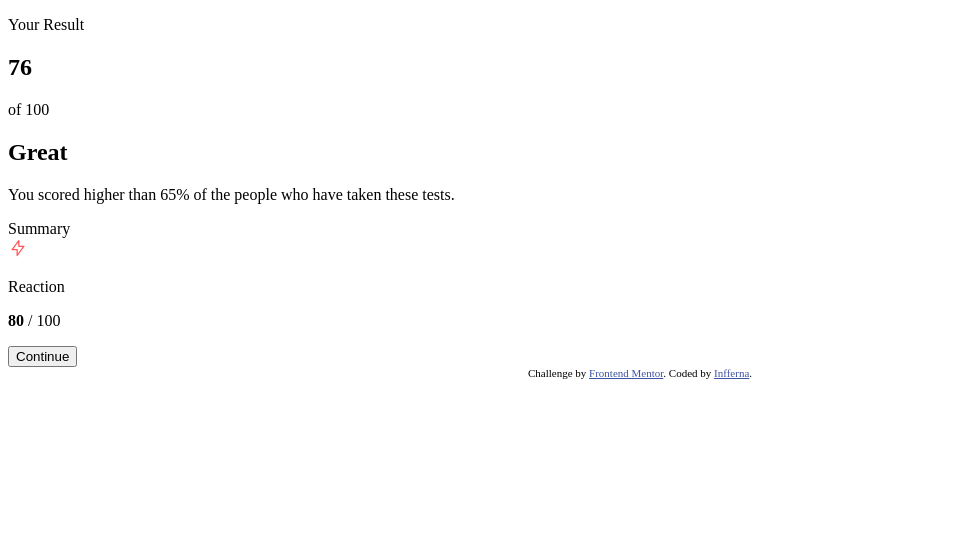
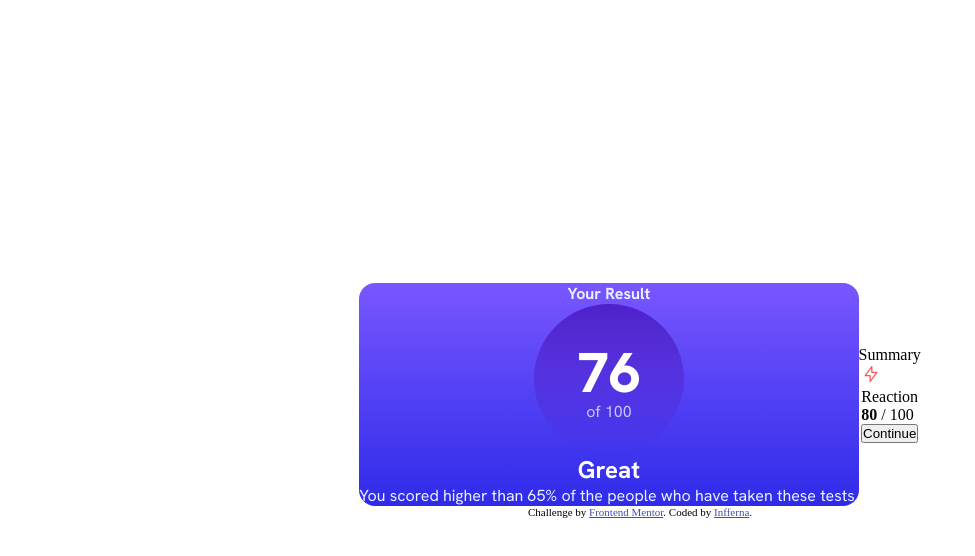
Before and after one commit to Infferna1/Results-Summary, a plain HTML site: page index.html in a window 1280 px wide. Shown: the whole page, without its empty margins (0-975 px from the left). Drawn offline with Linux system fonts and the light colour scheme.

Commit message:
Left side styling wip

```diff
--- a/index.html
+++ b/index.html
@@ -5,6 +5,7 @@
   <meta name="viewport" content="width=device-width, initial-scale=1.0"> <!-- displays site properly based on user's device -->
 
   <link rel="icon" type="image/png" sizes="32x32" href="./assets/images/favicon-32x32.png">
+  <link rel="stylesheet" href="style.css">
 
   <title>Results summary component</title>
 
@@ -21,7 +22,10 @@
       <p>Your Result</p>
     </header>
     <div class="circle">
-      <span><h1>76</h1> of 100</span>
+      <span>
+        <h1>76</h1>
+        <p>of 100</p>
+      </span>
     </div>
     <h2>Great</h2>
     <p>You scored higher than 65% of the people who have taken these tests.</p>
--- /dev/null
+++ b/style.css
@@ -0,0 +1,125 @@
+:root {
+  --background-white: hsl(0, 0%, 100%);
+
+  --background-slate-blue: hsl(252, 100%, 67%);
+  --background-royal-blue: hsl(241, 81%, 54%);
+
+  --circle-violet-blue: hsla(256, 72%, 46%, 1);
+  --circle-persian-blue: hsla(241, 72%, 46%, 0);
+
+  --pale-blue: hsl(221, 100%, 96%);
+  --light-lavender: hsl(241, 100%, 89%);
+  --dark-gray-blue: hsl(224, 30%, 27%);
+}
+
+@font-face {
+  font-family: "Hanken Grotesk";
+  src: url(/assets/fonts/HankenGrotesk-VariableFont_wght.ttf);
+}
+
+@font-face {
+  font-family: "Hanken Grotesk";
+  src: url(/assets/fonts/static/HankenGrotesk-Medium.ttf);
+  font-weight: 500;
+}
+
+@font-face {
+  font-family: "Hanken Grotesk";
+  src: url(/assets/fonts/static/HankenGrotesk-Bold.ttf);
+  font-weight: 700;
+}
+
+@font-face {
+  font-family: "Hanken Grotesk";
+  src: url(/assets/fonts/static/HankenGrotesk-ExtraBold.ttf);
+  font-weight: 800;
+}
+
+* {
+  margin: 0;
+  padding: 0;
+  box-sizing: border-box;
+}
+
+body {
+  background: var(--background-white);
+  display: flex;
+  flex-direction: column;
+  justify-content: center;
+  align-items: center;
+  min-height: 100vh;
+}
+
+.container {
+  max-width: 600px;
+  display: flex;
+  align-content: space-between;
+}
+
+/* LEFT SIDE */
+.container article:first-child {
+  display: flex;
+  flex-direction: column;
+  justify-content: center;
+  align-items: center;
+  background: linear-gradient(
+    var(--background-slate-blue),
+    var(--background-royal-blue)
+  );
+  border-radius: 1rem;
+  color: var(--background-white);
+  font-family: "Hanken Grotesk";
+  font-weight: normal;
+}
+
+.container article:first-child h2 {
+  font-weight: 700;
+}
+
+.container article:first-child p:nth-child(4) {
+  color: var(--pale-blue);
+  text-align: center;
+}
+
+.container article:first-child header {
+  color: var(--pale-blue);
+  font-weight: 700;
+}
+
+/* CIRCLE */
+.circle {
+  background: linear-gradient(
+    var(--circle-violet-blue),
+    var(--circle-persian-blue)
+  );
+  border-radius: 50%;
+  padding: 3rem;
+  width: 150px;
+  height: 150px;
+}
+
+.circle span {
+  display: flex;
+  flex-direction: column;
+  justify-items: center;
+  align-items: center;
+}
+
+.circle p {
+  color: var(--light-lavender);
+  margin-top: -0.5rem;
+}
+
+.circle span h1 {
+  margin-top: -1rem;
+  font-weight: 800;
+  font-size: 3.5rem;
+}
+
+/* RIGHT SIDE */
+.container article:last-child {
+  display: flex;
+  flex-direction: column;
+  justify-content: center;
+  align-items: center;
+}
```
